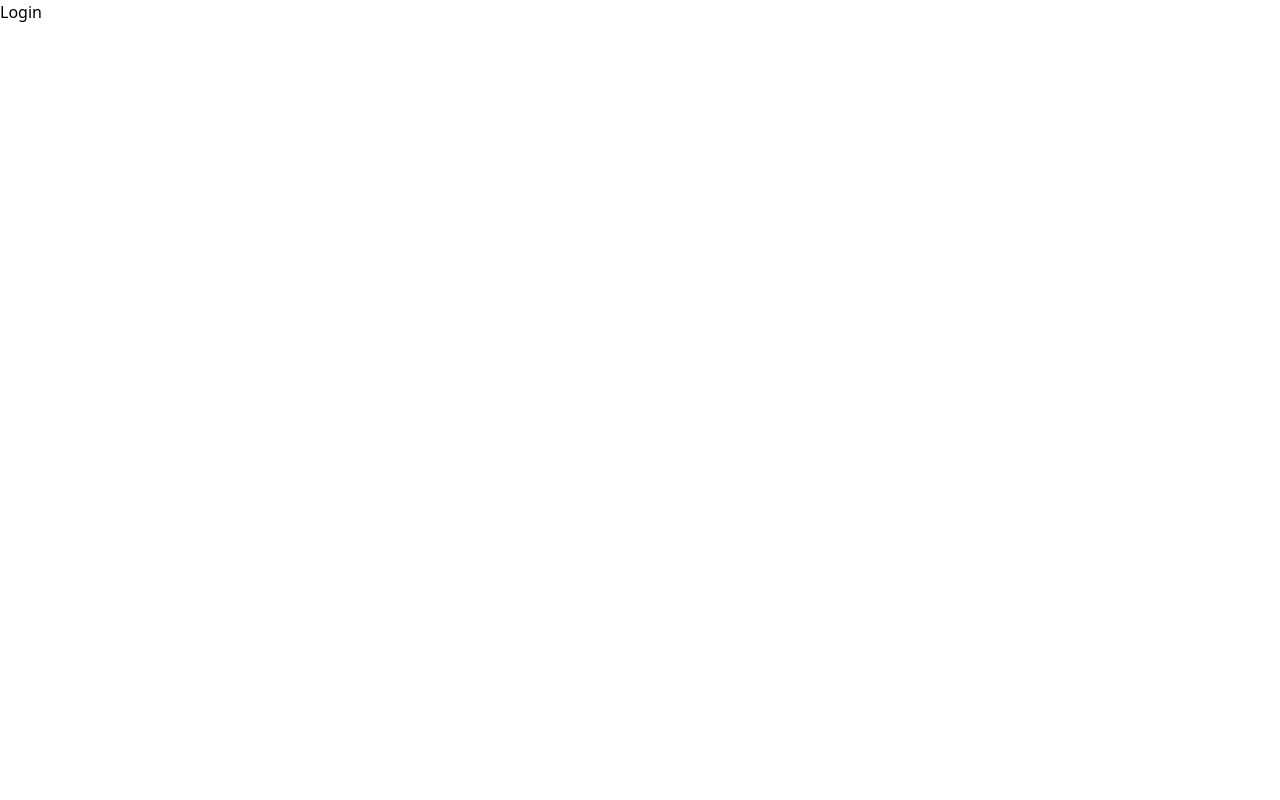
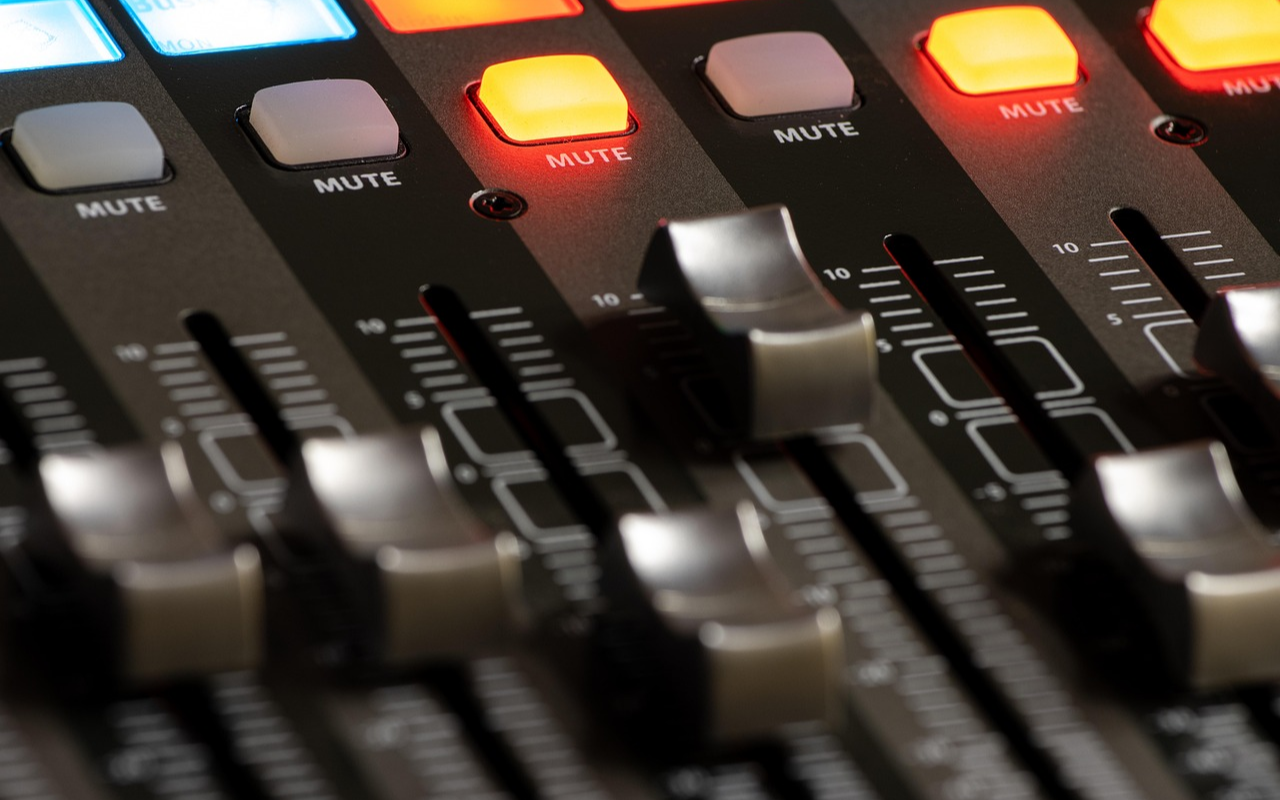
Before and after one commit to redracame/kv-audio-frontend, a React (Vite) app: page /login in a window 1280 px wide. Built offline with nearby package versions, Linux system fonts and the light colour scheme.

Commit message:
add  picture to login page✌️

```diff
--- /dev/null
+++ b/src/pages/login/login.css
@@ -0,0 +1,12 @@
+.bg-picture{
+
+       background-image: url('/bg.jpg');
+       background-size: cover;
+       background-position: center;
+       background-repeat: no-repeat;
+       height: 100vh;
+       position: relative;
+
+
+
+}
--- a/src/pages/login/login.jsx
+++ b/src/pages/login/login.jsx
@@ -1,9 +1,14 @@
+import "./login.css";
 import { useState } from "react"
 
 export  default function LoginPage(){
   const [email,setEmail] =useState("");
-  return <div>
-    <h1>Login</h1>
+  const [password,setPassword] =useState("");
+  return(
+   <div className=" bg-picture w-full h-screen flex justify-center items-center">
+    <div className="w-[400px] h-[400px] backdrop-blur-xl rounded-2xl ">
    </div>
+   </div>
+);
 
 }
```
Also changed, not shown: public/bg.jpg (added).
